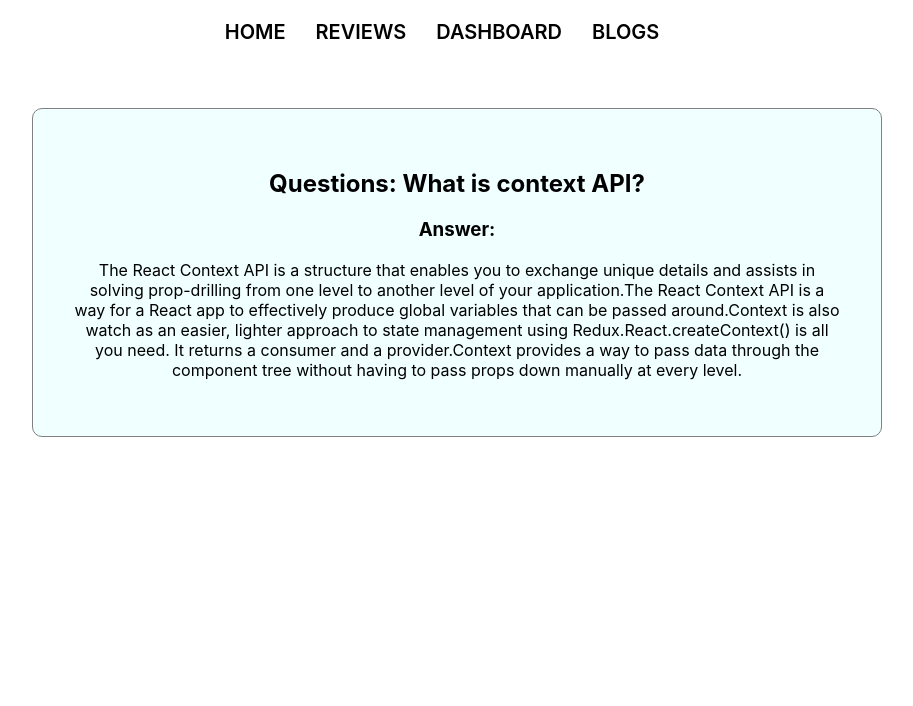
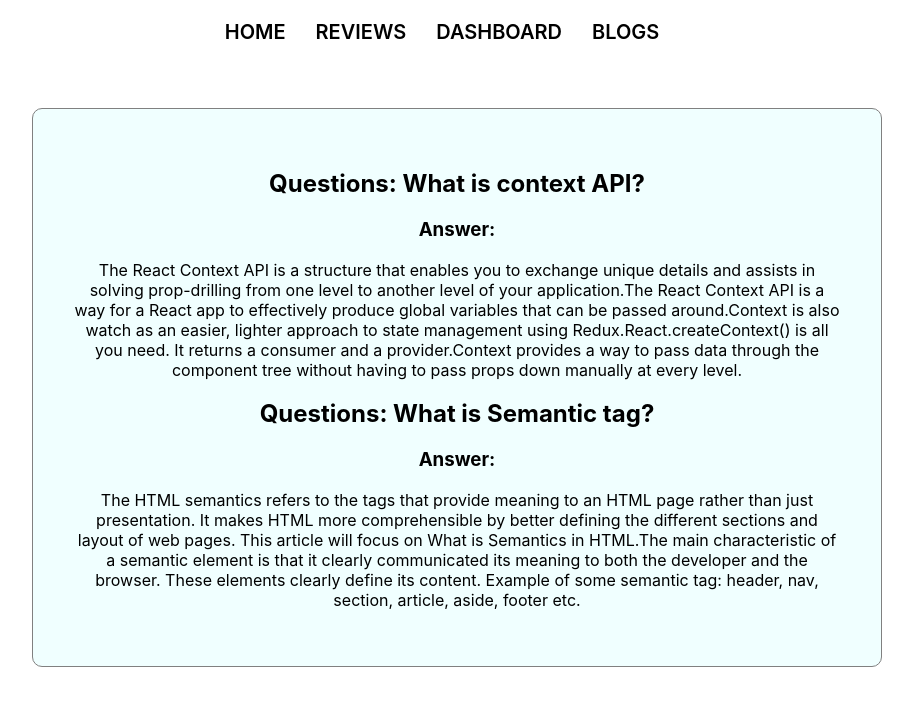
Before and after one commit to mriduldas07/procduct-analysis-react, a React (Create React App) app: page /blogs in a window 1280 px wide. Shown: the top 706 px of the page, without its empty margins (183-1096 px from the left). Built offline with nearby package versions, Linux system fonts and the light colour scheme.

Commit message:
question 2

```diff
--- a/src/components/Blogs/Blogs.js
+++ b/src/components/Blogs/Blogs.js
@@ -7,6 +7,11 @@ const Blogs = () => {
             <h2>Questions: What is context API?</h2>
             <h3>Answer: </h3>
             <p>The React Context API is a structure that enables you to exchange unique details and assists in solving prop-drilling from one level to another level of your application.The React Context API is a way for a React app to effectively produce global variables that can be passed around.Context is also watch as an easier, lighter approach to state management using Redux.React.createContext() is all you need. It returns a consumer and a provider.Context provides a way to pass data through the component tree without having to pass props down manually at every level.</p>
+            <h2>Questions: What is Semantic tag?</h2>
+            <h3>Answer: </h3>
+            <p>
+            The HTML semantics refers to the tags that provide meaning to an HTML page rather than just presentation. It makes HTML more comprehensible by better defining the different sections and layout of web pages. This article will focus on What is Semantics in HTML.The main characteristic of a semantic element is that it clearly communicated its meaning to both the developer and the browser. These elements clearly define its content.
+            Example of some semantic tag: header, nav, section, article, aside, footer etc.</p>
         </div>
     );
 };
```
